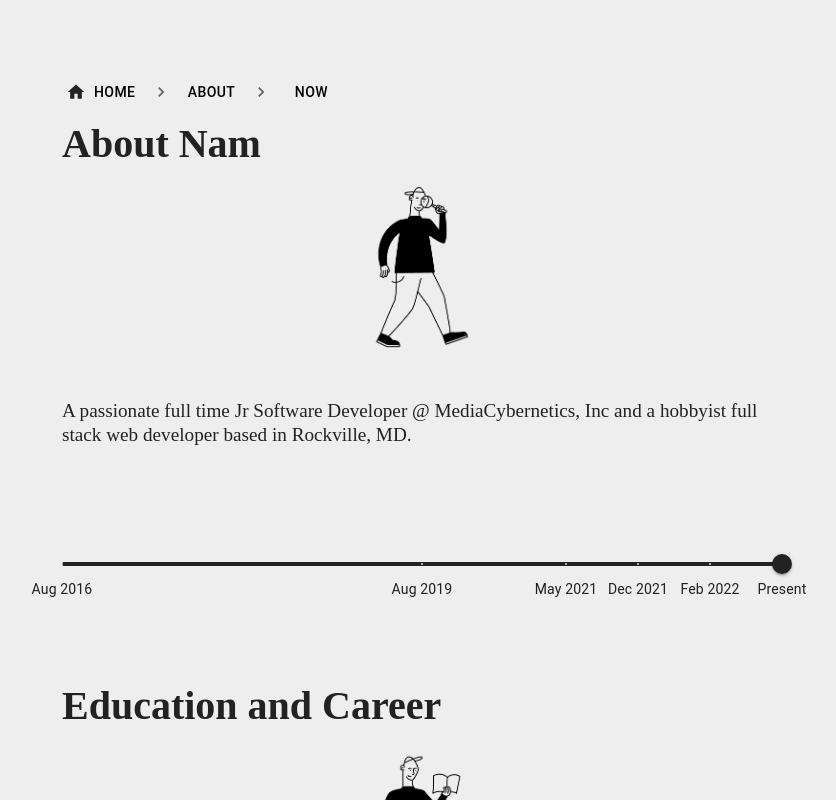
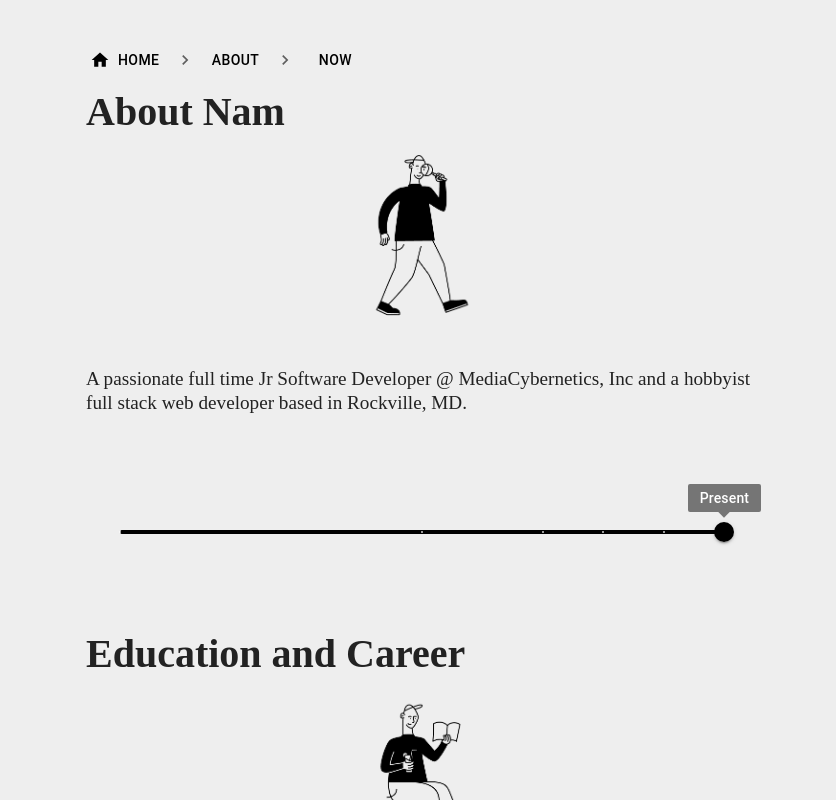
Before and after one commit to ttran293/thanhnam.dev, a Next.js app: page /about in a window 1280 px wide. Shown: the top 800 px of the page, without its empty margins (218-1054 px from the left). Built offline with nearby package versions, Linux system fonts and the light colour scheme.

Commit message:
fix margin, customize slider label

```diff
--- a/components/Header/Header.tsx
+++ b/components/Header/Header.tsx
@@ -22,7 +22,6 @@ import InfoIcon from "@mui/icons-material/Info";
    <Link href="/now" key="3" passHref>
      <Button
        variant="text"
-
        sx={{ color: "black" }}
      >
        Now
--- a/components/Slider/Slider.module.css
+++ b/components/Slider/Slider.module.css
@@ -4,3 +4,8 @@
   font-size: 1.2rem;
   text-align: left;
 }
+
+.SliderHelp{
+  margin-left: 5%;
+  margin-right: 5%;
+}
--- a/components/Slider/Slider.tsx
+++ b/components/Slider/Slider.tsx
@@ -1,3 +1,4 @@
+// @ts-nocheck
 import React from "react";
 import Slider from "@mui/material/Slider";
 import Box from "@mui/material/Box";
@@ -6,6 +7,11 @@ import styles from "./Slider.module.css";
 
 export default function BackgroundInfo(props: any) {
   const [value, setValue] = React.useState<number | number[]>(100);
+
+  function valueLabelFormat(value: any) {
+    return marks.find((mark) => mark.value === value).labelTop;
+  }
+
   return (
     <div>
       <Box
@@ -16,16 +22,17 @@ export default function BackgroundInfo(props: any) {
         {" "}
         <p className={styles.description}>{findDescriptions(value)}</p>
       </Box>
-      <Box width={"100%"}>
+      <Box width={"90%"} className={styles.SliderHelp}>
         <Slider
           aria-label="Restricted values"
           defaultValue={100}
           step={null}
-          valueLabelDisplay="off"
+          valueLabelFormat={valueLabelFormat}
+          valueLabelDisplay="on"
           marks={marks}
           onChange={(_, value) => setValue(value)}
           onChangeCommitted={(_, value) => setValue(value)}
-          sx={{ color: "#eee" }}
+          sx={{ color: "black" }}
         />
       </Box>
     </div>
--- a/data/slider_data.tsx
+++ b/data/slider_data.tsx
@@ -20,26 +20,32 @@ export default function findDescriptions(value: Number | Number[]) {
 export const marks = [
   {
     value: 0,
-    label: "Aug 2016",
+    label: "",
+    labelTop: "Aug 2016",
   },
   {
     value: 50,
-    label: "Aug 2019",
+    label: "",
+    labelTop: "Aug 2019",
   },
   {
     value: 70,
-    label: "May 2021",
+    label: "",
+    labelTop: "May 2021",
   },
   {
     value: 80,
-    label: "Dec 2021",
+    label: "",
+    labelTop: "Dec 2021",
   },
   {
     value: 90,
-    label: "Feb 2022",
+    label: "",
+    labelTop: "Feb 2022",
   },
   {
     value: 100,
-    label: "Present",
+    label: "",
+    labelTop: "Present",
   },
 ];
--- a/pages/about.tsx
+++ b/pages/about.tsx
@@ -12,10 +12,14 @@ import working from "../public/images/working.png";
 import Image from "next/image";
 const About: NextPage = () => {
   return (
-    <div className={styles.main}>
+    <div className={styles.container}>
       <Head>
         <title>About | Nam</title>
         <meta name="description" content="Generated by create next app" />
+        <meta
+          name="viewport"
+          content="width=device-width, initial-scale=1.0"
+        ></meta>
         <link rel="icon" href="/favicon.ico" />
       </Head>
       <Header></Header>
--- a/pages/index.tsx
+++ b/pages/index.tsx
@@ -10,6 +10,7 @@ const Home: NextPage = () => {
       <Head>
         <title>Home | Nam</title>
         <meta name="description" content="Generated by create next app" />
+        <meta name="viewport" content="width=device-width, initial-scale=1.0"></meta>
         <link rel="icon" href="/favicon.ico" />
       </Head>
 
--- a/pages/now.tsx
+++ b/pages/now.tsx
@@ -11,6 +11,7 @@ const Now: NextPage = () => {
       <Head>
         <title>Now | Nam</title>
         <meta name="description" content="Generated by create next app" />
+        <meta name="viewport" content="width=device-width, initial-scale=1.0"></meta>
         <link rel="icon" href="/favicon.ico" />
       </Head>
 
@@ -25,7 +26,7 @@ const Now: NextPage = () => {
           <li>Listening to 🎧 Mac Miller, Keshi, and hidden indie gems.</li>
         </ul>
         <div className={styles.illustrations}>
-          <Image src={music} width={350} height={350} />
+          <Image src={music} width={300} height={300} />
         </div>
         <p className={styles.description}>Find me at @Github @LinkedIn</p>
       </div>
--- a/styles/Home.module.css
+++ b/styles/Home.module.css
@@ -1,5 +1,5 @@
 .container {
-  padding: 0 2rem;
+  padding: 0 1.5rem;
 }
 .page {
   padding: 0 2rem;
@@ -87,7 +87,6 @@
 
 .card {
   margin: 1rem;
-
   text-align: center;
   color: inherit;
   text-decoration: none;
--- a/styles/globals.css
+++ b/styles/globals.css
@@ -2,7 +2,7 @@ html,
 body {
   padding: 0;
   margin: 0;
-  margin: 2rem auto;
+  margin: 1rem auto;
   max-width: 45rem;
   display: block;
   align-items: center;
@@ -10,7 +10,7 @@ body {
   background-color: #eee;
 }
 
-a, span {
+a {
   color: #222;
 }
 
```
